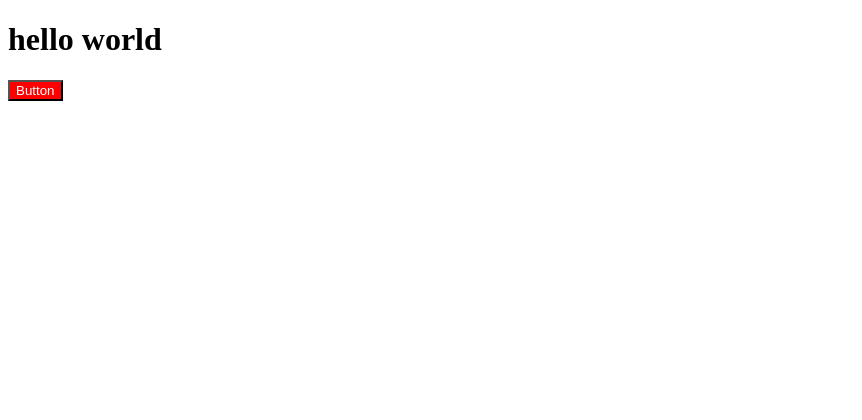
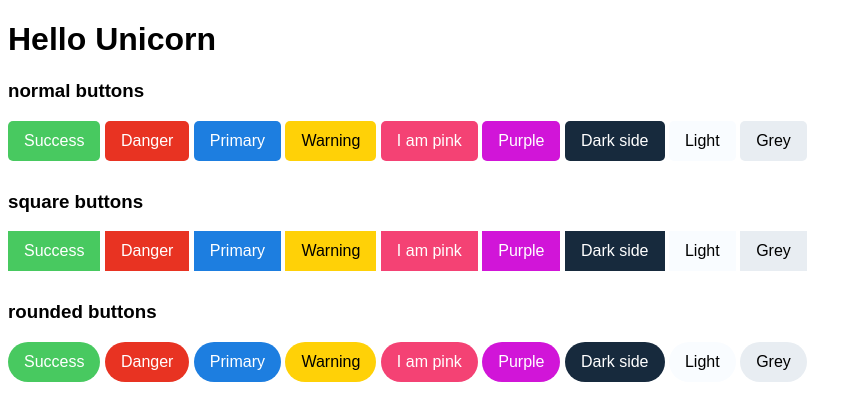
Before and after one commit to torbengabriel/unicorn, a plain HTML site: page index.html in a window 1280 px wide. Shown: the whole page, without its empty margins (0-862 px from the left). Drawn offline with Linux system fonts and the light colour scheme.

Commit message:
Some more colors and different types of buttons like square and rounded

```diff
--- a/css/unicorn.css
+++ b/css/unicorn.css
@@ -1,5 +1,68 @@
+
+html { font-size: 16px }
+
+body {
+	font-family: Arial, "Helvetica Neue", Helvetica, sans-serif;
+}
+
 /* MAIN UNICORN COLORS */
-.unicorn-red {
-	background-color: red;
+.unicorn-danger {
+	background-color: #e83322;
 	color: white;
 }
+
+.unicorn-success {
+	background-color: #48c960;
+	color: white;
+}
+
+.unicorn-primary {
+	background-color: #1d7ee0;
+	color: white;
+}
+
+.unicorn-warning {
+	background-color: #ffd107;
+	color: black;
+}
+
+.unicorn-pink {
+	background-color: #f44274;
+	color: white;
+}
+
+.unicorn-purple {
+	background-color: #d115d8;
+	color: white;
+}
+
+.unicorn-dark {
+	background-color: #172a3d;
+	color: white;
+}
+
+.unicorn-light {
+	background-color: #f9fcff;
+	color: black;
+}
+
+.unicorn-grey {
+	background-color: #e8edf2;
+	color: black;
+}
+
+/* BUTTON STYLES */
+.button {
+	padding: 10px 15px;
+	border-radius: 5px;
+	font-size: 1rem;
+	border: 1px solid transparent;
+}
+
+.square {
+	border-radius: 0px;
+}
+
+.rounded {
+	border-radius: 20px;
+}
--- a/index.html
+++ b/index.html
@@ -1,13 +1,55 @@
 <!DOCTYPE html>
 <html>
 <head>
-	<title>hello</title>
+	<title>Make the web glossy again</title>
 	<link rel="stylesheet" type="text/css" href="css/unicorn.css">
+	<style type="text/css">
+		.button-container {
+			margin-bottom: 30px;
+		}
+	</style>
 </head>
 <body>
-<h1>hello world</h1>
+<h1>Hello Unicorn</h1>
 
-<button class="unicorn-red">Button</button>
+<div class="button-container">
+	<h3>normal buttons</h3>
+	<button class="button unicorn-success">Success</button>
+	<button class="button unicorn-danger">Danger</button>
+	<button class="button unicorn-primary">Primary</button>
+	<button class="button unicorn-warning">Warning</button>
+	<button class="button unicorn-pink">I am pink</button>
+	<button class="button unicorn-purple">Purple</button>
+	<button class="button unicorn-dark">Dark side</button>
+	<button class="button unicorn-light">Light</button>
+	<button class="button unicorn-grey">Grey</button>
+</div>
+
+<div class="button-container">
+	<h3>square buttons</h3>
+	<button class="button square unicorn-success">Success</button>
+	<button class="button square unicorn-danger">Danger</button>
+	<button class="button square unicorn-primary">Primary</button>
+	<button class="button square unicorn-warning">Warning</button>
+	<button class="button square unicorn-pink">I am pink</button>
+	<button class="button square unicorn-purple">Purple</button>
+	<button class="button square unicorn-dark">Dark side</button>
+	<button class="button square unicorn-light">Light</button>
+	<button class="button square unicorn-grey">Grey</button>
+</div>
+
+<div class="button-container">
+	<h3>rounded buttons</h3>
+	<button class="button rounded unicorn-success">Success</button>
+	<button class="button rounded unicorn-danger">Danger</button>
+	<button class="button rounded unicorn-primary">Primary</button>
+	<button class="button rounded unicorn-warning">Warning</button>
+	<button class="button rounded unicorn-pink">I am pink</button>
+	<button class="button rounded unicorn-purple">Purple</button>
+	<button class="button rounded unicorn-dark">Dark side</button>
+	<button class="button rounded unicorn-light">Light</button>
+	<button class="button rounded unicorn-grey">Grey</button>
+</div>
 
 </body>
 </html>
```
